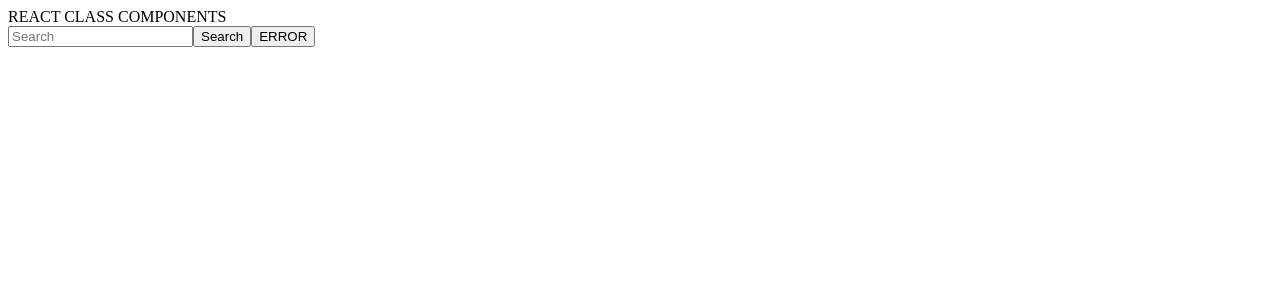
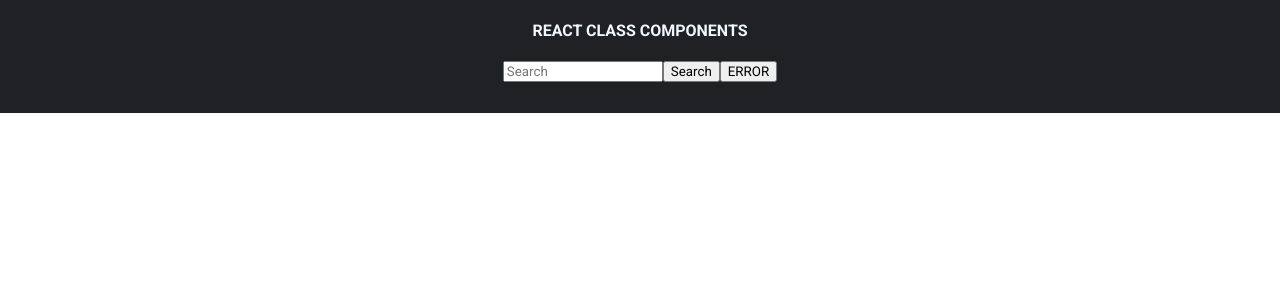
Before and after one commit to SwallowOnes/react-components, a React (Vite) app: page / in a window 1280 px wide. Shown: the top 300 px of the page. Built offline with nearby package versions, Linux system fonts and the light colour scheme; no server answers.

Commit message:
feat: create base styles

```diff
--- a/src/App.tsx
+++ b/src/App.tsx
@@ -71,15 +71,15 @@ class App extends React.Component {
     const { products } = this.state;
     console.log('prod', products);
     return (
-      <>
-        <div>
-          REACT CLASS COMPONENTS
+      <div className='main_header'>
+        <div className='header'>
+          <h1 className='title'>REACT CLASS COMPONENTS</h1>
           <SearchBar handleSearch={this.handleSearch} />
         </div>
-        <div>
+        <div className='main'>
           <CatalogPage items={products} />
         </div>
-      </>
+      </div>
     );
   }
 }
--- a/src/components/CatalogPage.tsx
+++ b/src/components/CatalogPage.tsx
@@ -2,14 +2,15 @@ import React from 'react';
 
 import IProduct from '../types/IProduct';
 import { IItems } from '../types/interfaces';
+import './index.css'
 
 class CatalogPage extends React.Component<IItems> {
   public render() {
     const { items } = this.props;
     if (items) {
       return items.map((product: IProduct) => (
-        <div key={product.gameTitle}>
-          {product.gameTitle}
+        <div className='card' key={product.gameTitle}>
+          <p className='game-title'>{product.gameTitle}</p>
           <img src={product.headerImg} alt={product.gameTitle} />
         </div>
       ));
--- /dev/null
+++ b/src/components/index.css
@@ -0,0 +1,41 @@
+.title {
+  color:aliceblue;
+  font-size: 1rem;
+
+}
+
+.main_header {
+  color:#202124;
+}
+
+.header {
+  display: flex;
+  flex-direction: column;
+  justify-content: space-evenly;
+  align-items: center;
+  background-color: #202124;
+  height: 93px;
+  padding-bottom: 20px;
+}
+
+.main {
+  display: flex;
+  flex-direction: column;
+  align-items: center;
+  gap: 30px;
+  background-color: #303134;
+}
+
+.card {
+  display: flex;
+  width: 60%;
+  flex-direction: column;
+  gap: 10px;
+  padding: 10px;
+}
+
+.game-title {
+  color: aliceblue;
+  font-size: 1rem;
+  text-align: center;
+}
--- a/src/components/searchBar.tsx
+++ b/src/components/searchBar.tsx
@@ -1,6 +1,7 @@
 import React from 'react';
 
 import { ISearchBarProps, ISearchBarState } from '../types/interfaces';
+import './index.css'
 
 class SearchBar extends React.Component<ISearchBarProps, ISearchBarState> {
   constructor(props: ISearchBarProps) {
--- a/src/index.css
+++ b/src/index.css
@@ -0,0 +1,17 @@
+@import url('https://fonts.googleapis.com/css2?family=Roboto:wght@300;400;500;700;900&display=swap');
+
+/*
+font-family: 'Roboto', sans-serif;
+*/
+
+* {
+  font-family: 'Roboto', sans-serif;
+}
+
+body {
+  margin: 0;
+}
+
+p {
+  margin: 0;
+}
--- a/src/main.tsx
+++ b/src/main.tsx
@@ -2,6 +2,7 @@ import ReactDOM from 'react-dom/client';
 import App from './App';
 import './index.css';
 import ErrorBoundary from './components/ErrorBoudary';
+
 
 ReactDOM.createRoot(document.getElementById('root')!).render(
   <ErrorBoundary>
```
Also changed, not shown: src/components/ProductCard.tsx (deleted, +0 -21 lines).
